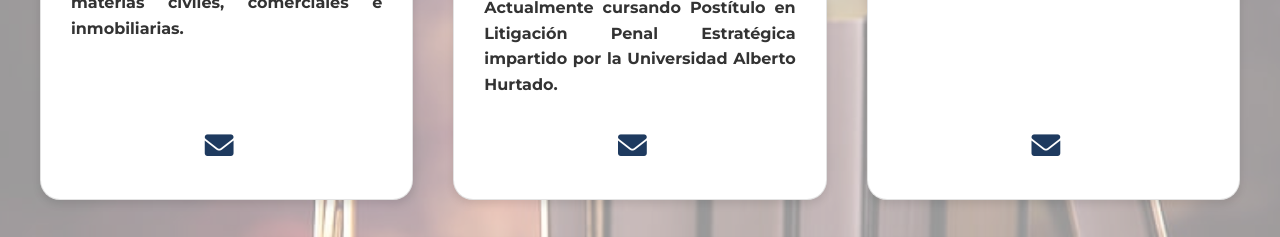
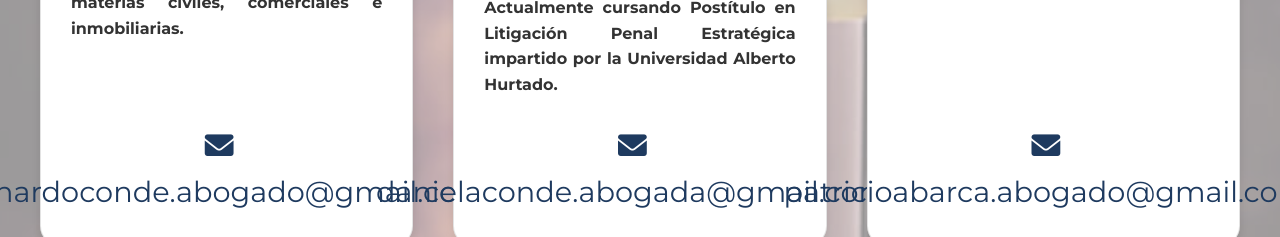
Before and after one commit to Richard1DL/Firma_Abeliuk_Conde, a plain HTML site: page staff.html in a window 1280 px wide. Shown: the part 2440-2677 px from the top of the page. Drawn offline with nearby package versions, Linux system fonts and the light colour scheme.

Commit message:
staff.html

```diff
--- a/staff.html
+++ b/staff.html
@@ -92,8 +92,8 @@
                                 inmobiliarias.
                             </p>
                             <div class="member-social">
-                                <a href="mailto:daniela.conde@tuemail.com" aria-label="Email"><i class="fas fa-envelope"></i></a>
-                                <a href="#" target="_blank" aria-label="e-mail"></a>
+                                <a href="mailto:leonardoconde.abogado@gmail.com" aria-label="Email"><i class="fas fa-envelope"></i><br>leonardoconde.abogado@gmail.com</a>
+                                <a href="mailto:leonardoconde.abogado@gmail.com" target="_blank" aria-label="e-mail"></a>
                             </div>
                         </div>
                         <div class="team-member">
@@ -114,7 +114,7 @@
                                 Estratégica impartido por la Universidad Alberto Hurtado.
                             </p>
                             <div class="member-social">
-                                <a href="mailto:daniela.conde@tuemail.com" aria-label="Email"><i class="fas fa-envelope"></i></a>
+                                <a href="mailto:danielaconde.abogada@gmail.com" aria-label="Email"><i class="fas fa-envelope"></i><br>danielaconde.abogada@gmail.com</a>
                                 <a href="#" target="_blank" aria-label="e-mail"></a>
                             </div>
                         </div>
@@ -134,7 +134,7 @@
                                 la Academia Nacional de Litigación.
                             </p>
                             <div class="member-social">
-                                <a href="mailto:patricio.abarca@tuemail.com" aria-label="Email"><i class="fas fa-envelope"></i></a>
+                                <a href="mailto:patricioabarca.abogado@gmail.com" aria-label="Email"><i class="fas fa-envelope"></i><br>patricioabarca.abogado@gmail.com</a>
                                 <a href="#" target="_blank" aria-label="e-mail"></a>
                             </div>
                         </div>
```
